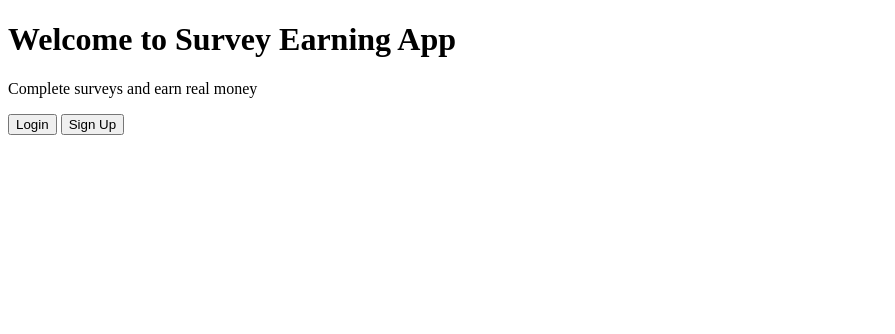
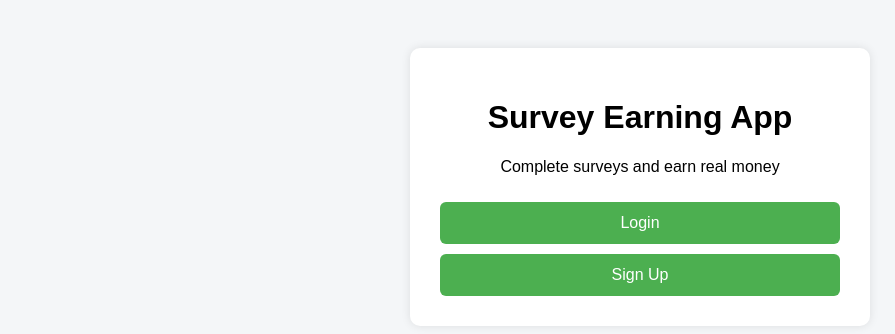
Before and after one commit to r3911221-rgb/Survey--earning-app, a plain HTML site: page index.html in a window 1280 px wide. Shown: the whole page, without its empty margins (0-895 px from the left). Drawn offline with Linux system fonts and the light colour scheme.

Commit message:
Enhance HTML structure and styling for the appImprove homepage design

```diff
--- a/index.html
+++ b/index.html
@@ -3,12 +3,42 @@
 <head>
   <meta charset="UTF-8">
   <title>Survey Earning App</title>
+  <meta name="viewport" content="width=device-width, initial-scale=1.0">
+  <style>
+    body {
+      font-family: Arial, sans-serif;
+      background: #f4f6f8;
+      text-align: center;
+      padding: 40px;
+    }
+    .box {
+      background: white;
+      padding: 30px;
+      border-radius: 10px;
+      max-width: 400px;
+      margin: auto;
+      box-shadow: 0 0 10px rgba(0,0,0,0.1);
+    }
+    button {
+      width: 100%;
+      padding: 12px;
+      margin-top: 10px;
+      font-size: 16px;
+      border: none;
+      border-radius: 6px;
+      background: #4CAF50;
+      color: white;
+    }
+  </style>
 </head>
+
 <body>
-  <h1>Welcome to Survey Earning App</h1>
-  <p>Complete surveys and earn real money</p>
+  <div class="box">
+    <h1>Survey Earning App</h1>
+    <p>Complete surveys and earn real money</p>
 
-  <button>Login</button>
-  <button>Sign Up</button>
+    <button>Login</button>
+    <button>Sign Up</button>
+  </div>
 </body>
 </html>
```
